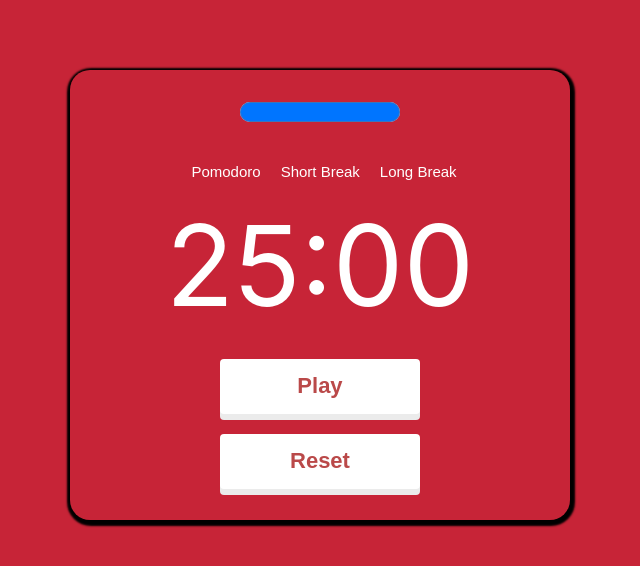
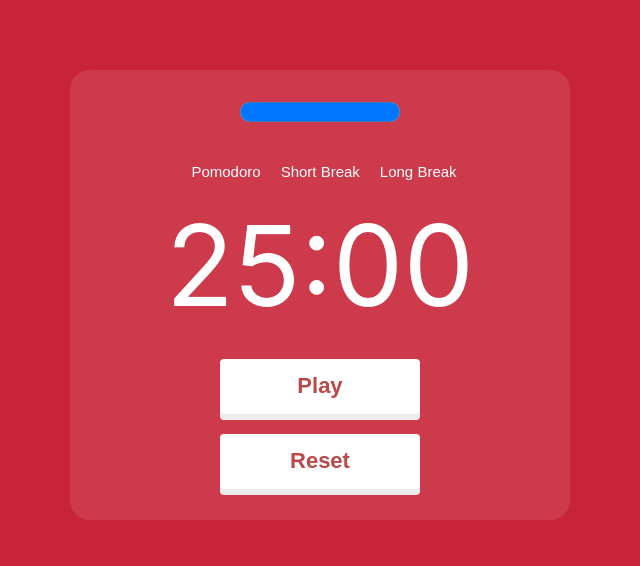
Before and after one commit to manuelperezv/pomodoroApp, a Next.js app: page / in a window 1280 px wide. Shown: the top 566 px of the page, without its empty margins (320-960 px from the left). Built offline with nearby package versions, Linux system fonts and the light colour scheme.

Commit message:
feature/Cd-27

```diff
--- a/src/components/ClockComponent/index.tsx
+++ b/src/components/ClockComponent/index.tsx
@@ -58,11 +58,7 @@
   };
 
   const handleReset = () => {
-    if (sessionDuration.short) {
-      //   setTimerOn(!timerOn);
-      setDisplayTime(sessionDuration.short);
-      //   getRef.current.load();
-    }
+    // handleClock();
   };
 
   const setBackgroundColor = () => {
@@ -77,33 +73,34 @@
 
   const progressBarValue = displayTime <= 300 ? 5 : displayTime === 900 ? 15 : 25;
 
+  const handleSessionDuration = (sessionLength: number) => {
+    setDisplayTime(sessionLength);
+    clearInterval(localStorage.getItem('interval-id') as any);
+    setTimerOn(false);
+  };
+
   return (
     <ClockContainer
       style={{
-        backgroundColor: setBackgroundColor(),
+        backgroundColor: setBackgroundColor()
       }}
     >
-      <div
-        className='clockContainer__container'
-        style={{
-          backgroundColor: 'transparent',
-        }}
-      >
+      <div className='clockContainer__container'>
         <ProgressContainer value={displayTime / 60} max={progressBarValue}>
           {displayTime}
         </ProgressContainer>
 
         <TimePeriodsContainer>
-          <button onClick={() => setDisplayTime(sessionDuration.large)}>Pomodoro</button>
+          <button onClick={() => handleSessionDuration(sessionDuration.large)}>Pomodoro</button>
           <button
             className='timePeriodsContainer__buttons'
-            onClick={() => setDisplayTime(sessionDuration.short)}
+            onClick={() => handleSessionDuration(sessionDuration.short)}
           >
             Short Break
           </button>
           <button
             className='timePeriodsContainer__buttons'
-            onClick={() => setDisplayTime(sessionDuration.medium)}
+            onClick={() => handleSessionDuration(sessionDuration.medium)}
           >
             Long Break
           </button>
--- a/src/components/ClockComponent/styles.tsx
+++ b/src/components/ClockComponent/styles.tsx
@@ -9,7 +9,7 @@
   height: 100vh;
   padding-top: 70px;
   & .clockContainer__container {
-    box-shadow: 1px 2px 2px 4px;
+    background-color: rgba(255, 255, 255, 0.1);
     height: 450px;
     display: flex;
     flex-direction: column;
```
